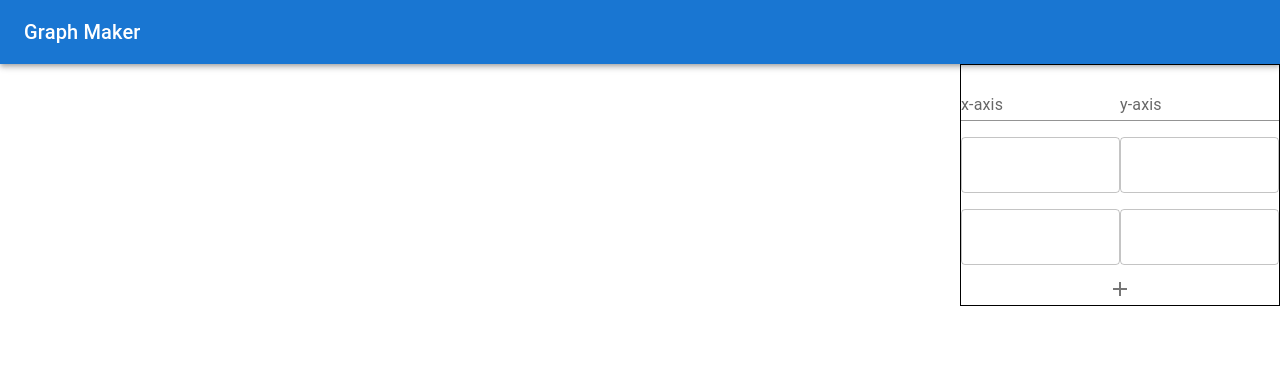
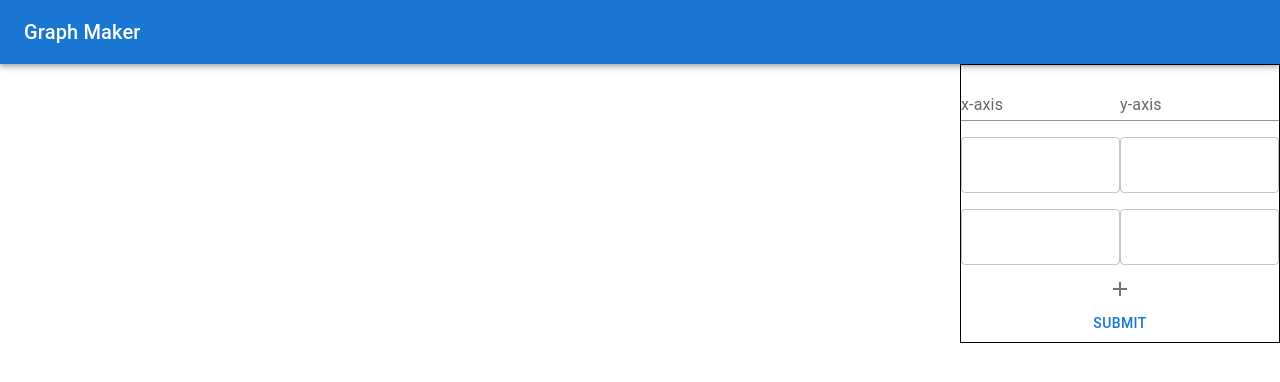
Before and after one commit to Skyrlon/graph-maker, a React (Create React App) app: page / in a window 1280 px wide. Shown: the top 382 px of the page. Built offline with nearby package versions, Linux system fonts and the light colour scheme.

Commit message:
Add button to submit data

```diff
--- a/src/App.js
+++ b/src/App.js
@@ -2,6 +2,7 @@ import "./App.css";
 import { AppBar, Box, Toolbar, Typography } from "@mui/material";
 import DataInputs from "./DataInputs";
 import styled from "styled-components";
+import { useState } from "react";
 
 const StyledBox = styled(Box)`
   display: grid;
@@ -14,6 +15,14 @@ const StyledBox = styled(Box)`
 `;
 
 function App() {
+  const [data, setData] = useState();
+
+  const handleDataSubmitted = (dataSubmitted) => {
+    const sortedData = dataSubmitted;
+    sortedData.sort((a, b) => a.x - b.x);
+    setData(sortedData);
+  };
+
   return (
     <div className="App">
       <AppBar component="nav" position="sticky">
@@ -24,7 +33,7 @@ function App() {
         </Toolbar>
       </AppBar>
       <StyledBox>
-        <DataInputs />
+        <DataInputs dataSubmit={handleDataSubmitted} />
       </StyledBox>
     </div>
   );
--- a/src/DataInputs.jsx
+++ b/src/DataInputs.jsx
@@ -1,5 +1,5 @@
 import { Add, Delete } from "@mui/icons-material";
-import { Box, IconButton, TextField } from "@mui/material";
+import { Box, Button, IconButton, TextField } from "@mui/material";
 import { useState } from "react";
 import styled from "styled-components";
 
@@ -15,7 +15,7 @@ const StyledDataInputs = styled(Box)`
   }
 `;
 
-function DataInputs() {
+function DataInputs({ dataSubmit }) {
   const [inputs, setInputs] = useState([
     { position: 0, firstInputValue: "", secondInputValue: "" },
     { position: 1, firstInputValue: "", secondInputValue: "" },
@@ -57,6 +57,13 @@ function DataInputs() {
 
   const deleteInput = (inputPosition) => {
     setInputs(inputs.filter((input) => input.position !== inputPosition));
+  };
+
+  const handleSubmit = () => {
+    const dataToSubmit = inputs.map((input) => {
+      return { x: input.firstInputValue, y: input.secondInputValue };
+    });
+    dataSubmit(dataToSubmit);
   };
 
   return (
@@ -101,6 +108,7 @@ function DataInputs() {
       <IconButton onClick={addInput} sx={{ width: "2rem", height: "2rem" }}>
         <Add />
       </IconButton>
+      <Button onClick={handleSubmit}>Submit</Button>
     </StyledDataInputs>
   );
 }
```
